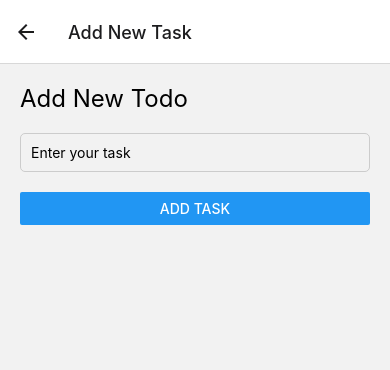
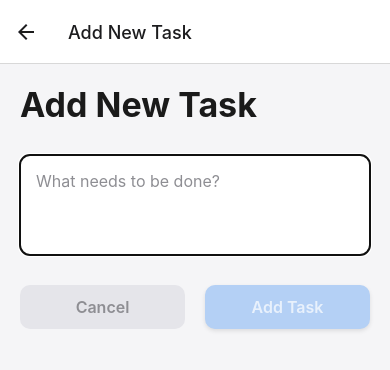
Before and after one commit to AbirLaraich/To-do-List, a React Native app: screen /AddTask in a window 390 px wide. Shown: the top 370 px of the page. Built offline with nearby package versions, Linux system fonts and the light colour scheme.

Commit message:
Améliorer le design de l'application

```diff
--- a/AddTaskScreen.tsx
+++ b/AddTaskScreen.tsx
@@ -1,5 +1,15 @@
 import React, { useState } from "react";
-import { Button, TextInput, View, Text, Alert, StyleSheet } from "react-native";
+import {
+  StyleSheet,
+  TextInput,
+  View,
+  Text,
+  TouchableOpacity,
+  Alert,
+  SafeAreaView,
+  KeyboardAvoidingView,
+  Platform,
+} from "react-native";
 import * as SecureStore from "expo-secure-store";
 
 interface Task {
@@ -21,7 +31,7 @@ const AddTaskScreen = ({ navigation }: { navigation: any }) => {
 
     const newTask: Task = {
       id: Math.random().toString(),
-      text: taskName,
+      text: taskName.trim(),
       completed: false,
     };
 
@@ -31,49 +41,125 @@ const AddTaskScreen = ({ navigation }: { navigation: any }) => {
       const updatedTasks = [...tasks, newTask];
 
       await SecureStore.setItemAsync(TASKS_STORAGE_KEY, JSON.stringify(updatedTasks));
-      setTaskName("");
-      Alert.alert("Success", "Task added successfully!", [
-        {
-          text: "OK",
-          onPress: () => navigation.navigate("Home", { newTask }),
-        },
-      ]);
+      navigation.navigate("Home", { newTask });
     } catch (error) {
-      console.error("Error saving tasks", error);
+      console.error("Error saving task", error);
       Alert.alert("Error", "Failed to save task");
     }
   };
 
   return (
-    <View style={styles.container}>
-      <Text style={styles.title}>Add New Todo</Text>
+    <SafeAreaView style={styles.container}>
+      <KeyboardAvoidingView
+        behavior={Platform.OS === "ios" ? "padding" : "height"}
+        style={styles.keyboardAvoid}
+      >
+        <Text style={styles.title}>Add New Task</Text>
+
         <TextInput
           style={styles.input}
-        placeholder="Enter your task"
+          placeholder="What needs to be done?"
+          placeholderTextColor="#8E8E93"
           value={taskName}
           onChangeText={setTaskName}
+          multiline
+          autoFocus
         />
-      <Button title="Add Task" onPress={addTask} />
+
+        <View style={styles.buttonContainer}>
+          <TouchableOpacity
+            style={styles.cancelButton}
+            onPress={() => navigation.goBack()}
+          >
+            <Text style={styles.cancelButtonText}>Cancel</Text>
+          </TouchableOpacity>
+
+          <TouchableOpacity
+            style={[styles.addButton, !taskName.trim() && styles.addButtonDisabled]}
+            onPress={addTask}
+            disabled={!taskName.trim()}
+          >
+            <Text style={[styles.addButtonText, !taskName.trim() && styles.addButtonTextDisabled]}>
+              Add Task
+            </Text>
+          </TouchableOpacity>
         </View>
+      </KeyboardAvoidingView>
+    </SafeAreaView>
   );
 };
 
 const styles = StyleSheet.create({
   container: {
     flex: 1,
+    backgroundColor: '#F5F5F7',
+  },
+  keyboardAvoid: {
+    flex: 1,
     padding: 20,
   },
   title: {
-    fontSize: 24,
-    marginBottom: 20,
+    fontSize: 34,
+    fontWeight: "bold",
+    color: '#1A1A1A',
+    marginBottom: 30,
   },
   input: {
-    width: "100%",
-    borderWidth: 1,
-    borderColor: "#ccc",
-    padding: 10,
-    marginBottom: 20,
-    borderRadius: 5,
+    backgroundColor: 'white',
+    borderRadius: 10,
+    padding: 16,
+    fontSize: 16,
+    minHeight: 100,
+    textAlignVertical: 'top',
+    marginBottom: 30,
+    elevation: 1,
+    shadowColor: '#000',
+    shadowOffset: { width: 0, height: 1 },
+    shadowOpacity: 0.05,
+    shadowRadius: 2,
+  },
+  buttonContainer: {
+    flexDirection: 'row',
+    justifyContent: 'space-between',
+  },
+  addButton: {
+    backgroundColor: '#007AFF',
+    paddingVertical: 12,
+    paddingHorizontal: 24,
+    borderRadius: 10,
+    flex: 1,
+    marginLeft: 10,
+    elevation: 2,
+    shadowColor: '#000',
+    shadowOffset: { width: 0, height: 2 },
+    shadowOpacity: 0.1,
+    shadowRadius: 4,
+  },
+  addButtonDisabled: {
+    backgroundColor: '#B4D0F5',
+  },
+  addButtonText: {
+    color: 'white',
+    fontSize: 16,
+    fontWeight: '600',
+    textAlign: 'center',
+  },
+  addButtonTextDisabled: {
+    opacity: 0.7,
+  },
+  cancelButton: {
+    paddingVertical: 12,
+    paddingHorizontal: 24,
+    borderRadius: 10,
+    flex: 1,
+    marginRight: 10,
+    backgroundColor: '#E5E5EA',
+  },
+  cancelButtonText: {
+    color: '#8E8E93',
+    fontSize: 16,
+    fontWeight: '600',
+    textAlign: 'center',
   },
 });
 
--- a/HomeScreen.tsx
+++ b/HomeScreen.tsx
@@ -1,12 +1,12 @@
 import React, { useEffect, useState } from "react";
 import {
-  Button,
-  FlatList,
   StyleSheet,
   Text,
   View,
+  TouchableOpacity,
+  FlatList,
   Alert,
-  TouchableOpacity,
+  SafeAreaView,
 } from "react-native";
 import * as SecureStore from "expo-secure-store";
 import { Swipeable } from "react-native-gesture-handler";
@@ -24,9 +24,9 @@ const HomeScreen = ({ navigation, route }: { navigation: any; route: any }) => {
 
   useEffect(() => {
     loadTasks();
-
     if (route.params?.newTask) {
       setTasks((prevTasks) => [...prevTasks, route.params.newTask]);
+      saveTasks([...tasks, route.params.newTask]);
     }
   }, [route.params]);
 
@@ -101,94 +101,207 @@ const HomeScreen = ({ navigation, route }: { navigation: any; route: any }) => {
     return (
       <Swipeable renderRightActions={() => renderRightActions(item.id)}>
         <TouchableOpacity
-          style={styles.taskItem}
+          style={[styles.taskItem, item.completed && styles.taskItemCompleted]}
           onPress={() => updateTaskStatus(item.id)}
         >
-          <Text style={styles.taskText}>{item.text}</Text>
+          <View style={styles.checkbox}>
+            {item.completed && <View style={styles.checkboxInner} />}
+          </View>
+          <Text
+            style={[
+              styles.taskText,
+              item.completed && styles.taskTextCompleted
+            ]}
+          >
+            {item.text}
+          </Text>
         </TouchableOpacity>
       </Swipeable>
     );
   };
 
+  const renderSectionHeader = (title: string, count: number) => (
+    <View style={styles.sectionHeader}>
+      <Text style={styles.subTitle}>{title}</Text>
+      <View style={styles.countBadge}>
+        <Text style={styles.countText}>{count}</Text>
+      </View>
+    </View>
+  );
+
+  const pendingTasks = tasks.filter(task => !task.completed);
+  const completedTasks = tasks.filter(task => task.completed);
+
   return (
-    <View style={styles.container}>
-      <Text style={styles.title}>To do list</Text>
+    <SafeAreaView style={styles.container}>
+      <Text style={styles.title}>To-Do List</Text>
+
       <View style={styles.buttonContainer}>
-        <Button
-          title="Add a new todo"
+        <TouchableOpacity
+          style={styles.addButton}
           onPress={() => navigation.navigate("AddTask")}
-        />
-        <Button title="Remove todos" onPress={removeAllTasks} color="red" />
+        >
+          <Text style={styles.addButtonText}>+ Add Task</Text>
+        </TouchableOpacity>
+
+        {tasks.length > 0 && (
+          <TouchableOpacity
+            style={styles.clearButton}
+            onPress={removeAllTasks}
+          >
+            <Text style={styles.clearButtonText}>Clear All</Text>
+          </TouchableOpacity>
+        )}
       </View>
 
       <View style={styles.listContainer}>
-        <Text style={styles.subTitle}>Pending</Text>
+        {renderSectionHeader('Pending', pendingTasks.length)}
         <FlatList
           style={styles.list}
-          data={tasks.filter((task) => !task.completed)}
+          data={pendingTasks}
           keyExtractor={(item) => item.id}
           renderItem={renderTaskItem}
+          showsVerticalScrollIndicator={false}
         />
 
-        <Text style={styles.subTitle}>Completed</Text>
-        <FlatList
-          style={styles.list}
-          data={tasks.filter((task) => task.completed)}
-          keyExtractor={(item) => item.id}
-          renderItem={renderTaskItem}
-        />
+        {completedTasks.length > 0 && (
+          <>
+            {renderSectionHeader('Completed', completedTasks.length)}
+            <FlatList
+              style={styles.list}
+              data={completedTasks}
+              keyExtractor={(item) => item.id}
+              renderItem={renderTaskItem}
+              showsVerticalScrollIndicator={false}
+            />
+          </>
+        )}
       </View>
-    </View>
+    </SafeAreaView>
   );
 };
 
 const styles = StyleSheet.create({
   container: {
     flex: 1,
-    backgroundColor: "#fff",
+    backgroundColor: '#F5F5F7',
     padding: 20,
+  },
+  title: {
+    fontSize: 34,
+    fontWeight: "bold",
+    color: '#1A1A1A',
+    marginBottom: 20,
   },
   buttonContainer: {
     flexDirection: 'row',
     justifyContent: 'space-between',
-    marginBottom: 20,
+    marginBottom: 30,
+  },
+  addButton: {
+    backgroundColor: '#007AFF',
+    paddingVertical: 12,
+    paddingHorizontal: 20,
+    borderRadius: 10,
+    elevation: 2,
+    shadowColor: '#000',
+    shadowOffset: { width: 0, height: 2 },
+    shadowOpacity: 0.1,
+    shadowRadius: 4,
+  },
+  addButtonText: {
+    color: 'white',
+    fontSize: 16,
+    fontWeight: '600',
+  },
+  clearButton: {
+    paddingVertical: 12,
+    paddingHorizontal: 20,
+  },
+  clearButtonText: {
+    color: '#FF3B30',
+    fontSize: 16,
+    fontWeight: '600',
   },
   listContainer: {
     flex: 1,
-    width: '100%',
   },
   list: {
-    width: '100%',
-  },
-  title: {
-    fontSize: 40,
-    fontWeight: "bold",
     marginBottom: 20,
   },
+  sectionHeader: {
+    flexDirection: 'row',
+    alignItems: 'center',
+    marginBottom: 10,
+  },
   subTitle: {
-    fontSize: 24,
-    fontWeight: "bold",
-    marginVertical: 10,
+    fontSize: 20,
+    fontWeight: "600",
+    color: '#1A1A1A',
+  },
+  countBadge: {
+    backgroundColor: '#E5E5EA',
+    borderRadius: 12,
+    paddingHorizontal: 8,
+    paddingVertical: 2,
+    marginLeft: 8,
+  },
+  countText: {
+    color: '#8E8E93',
+    fontSize: 14,
+    fontWeight: '500',
   },
   taskItem: {
-    padding: 15,
-    borderBottomWidth: 1,
-    borderColor: "#ccc",
-    width: '100%',
+    flexDirection: 'row',
+    alignItems: 'center',
+    backgroundColor: 'white',
+    padding: 16,
+    borderRadius: 10,
+    marginBottom: 10,
+    elevation: 1,
+    shadowColor: '#000',
+    shadowOffset: { width: 0, height: 1 },
+    shadowOpacity: 0.05,
+    shadowRadius: 2,
+  },
+  taskItemCompleted: {
+    opacity: 0.9,
+  },
+  checkbox: {
+    width: 24,
+    height: 24,
+    borderRadius: 12,
+    borderWidth: 2,
+    borderColor: '#007AFF',
+    marginRight: 12,
+    justifyContent: 'center',
+    alignItems: 'center',
+  },
+  checkboxInner: {
+    width: 12,
+    height: 12,
+    borderRadius: 6,
+    backgroundColor: '#007AFF',
   },
   taskText: {
-    fontSize: 18,
+    fontSize: 16,
+    color: '#1A1A1A',
+    flex: 1,
+  },
+  taskTextCompleted: {
+    color: '#8E8E93',
   },
   deleteButton: {
-    backgroundColor: "red",
-    justifyContent: "center",
-    alignItems: "center",
+    backgroundColor: '#FF3B30',
+    justifyContent: 'center',
+    alignItems: 'center',
     width: 80,
-    height: "100%",
+    height: '100%',
+    borderRadius: 10,
   },
   deleteText: {
-    color: "white",
-    fontWeight: "bold",
+    color: 'white',
+    fontWeight: '600',
   },
 });
 
```
Lines whose indentation alone changed are shown as unchanged.
